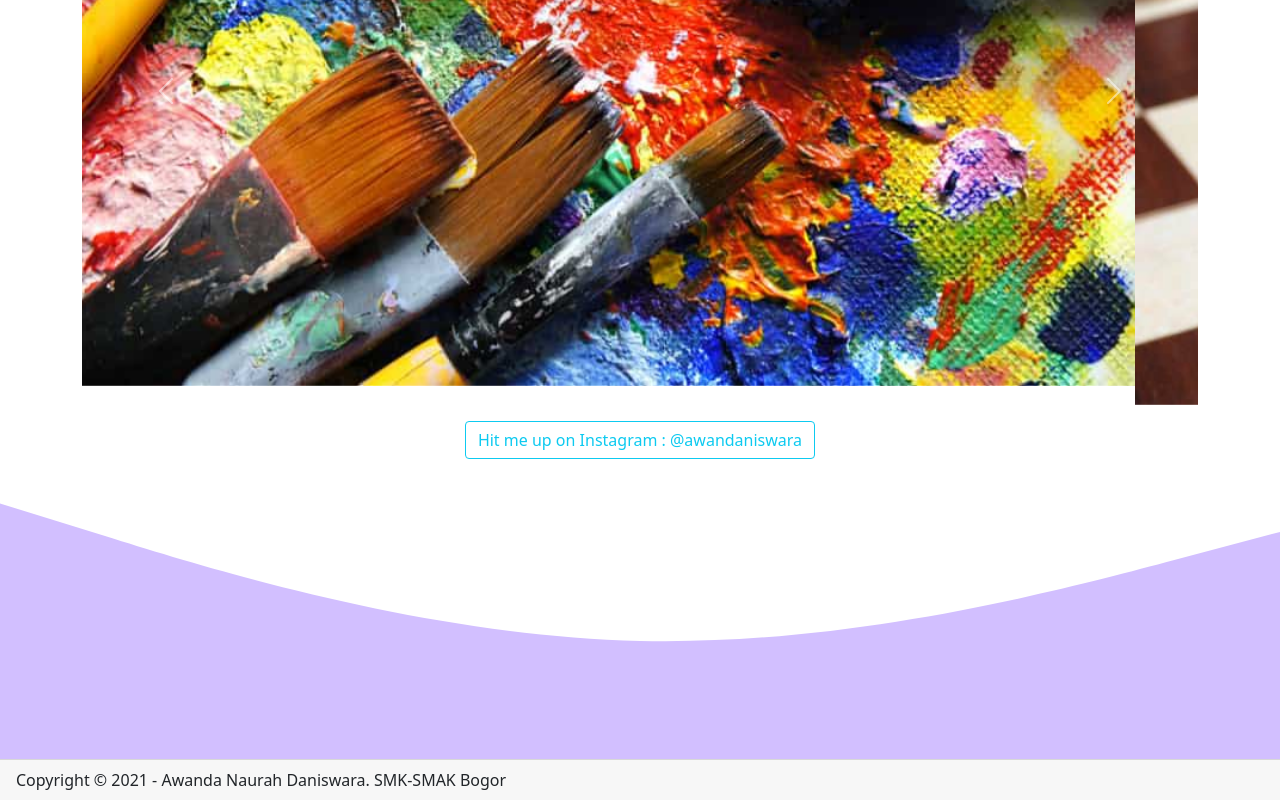
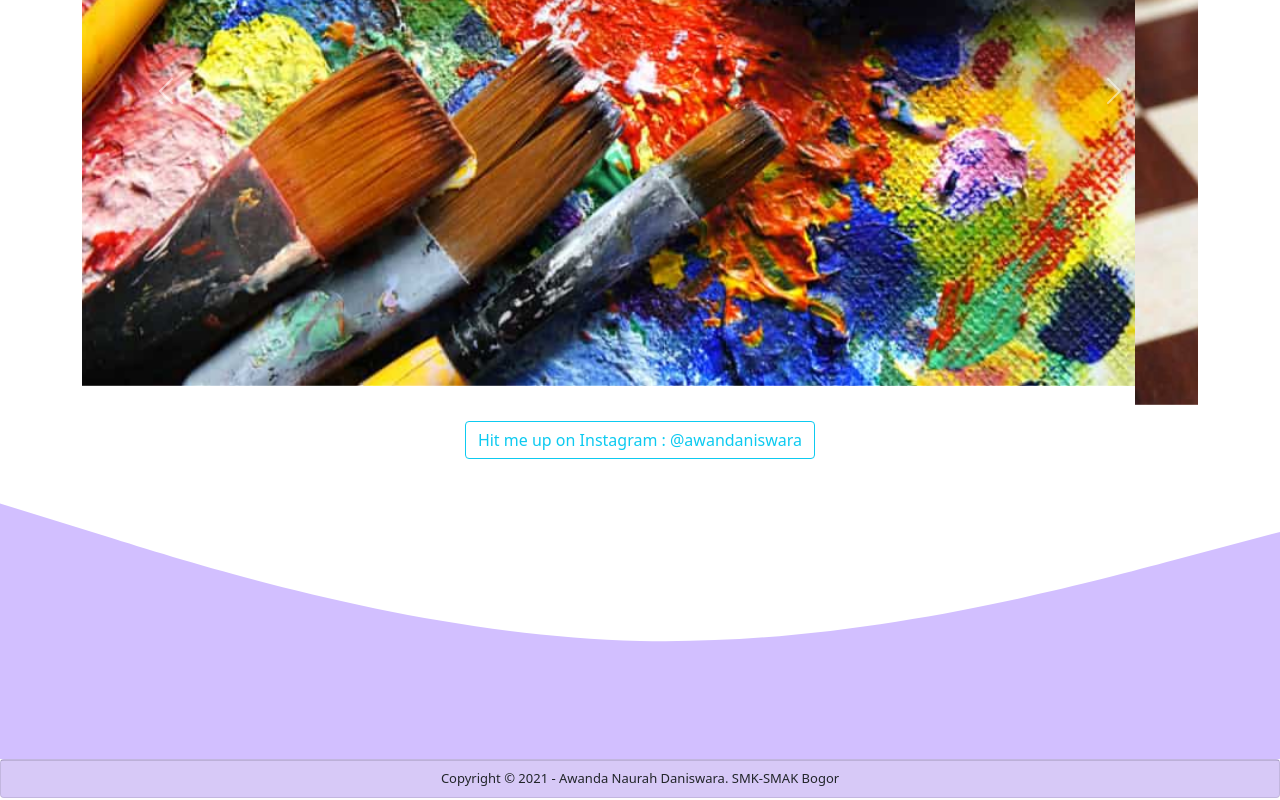
Before and after one commit to awandand/awandand.github.io, a plain HTML site: page index.html in a window 1280 px wide. Shown: the part 1076-1876 px from the top of the page. Drawn offline with nearby package versions, Linux system fonts and the light colour scheme.

Commit message:
Update index.html

```diff
--- a/index.html
+++ b/index.html
@@ -106,10 +106,12 @@
     <!-- About Me End -->
 
  <!-- Footer -->
- <div class="card-footer">
-  Copyright &copy; 2021 - Awanda Naurah Daniswara. SMK-SMAK Bogor
-</div>
-<!-- Footer end -->
+ <div class="card" style="background-color: #ded0ff; text-align: center; font-size: small;">
+    <div class="card-footer">
+     Copyright &copy; 2021 - Awanda Naurah Daniswara. SMK-SMAK Bogor
+   </div>
+   </div>
+   <!-- Footer end -->
 
     <script src="https://cdn.jsdelivr.net/npm/bootstrap@5.0.1/dist/js/bootstrap.bundle.min.js" integrity="sha384-gtEjrD/SeCtmISkJkNUaaKMoLD0//ElJ19smozuHV6z3Iehds+3Ulb9Bn9Plx0x4" crossorigin="anonymous"></script>
   </body>
```
